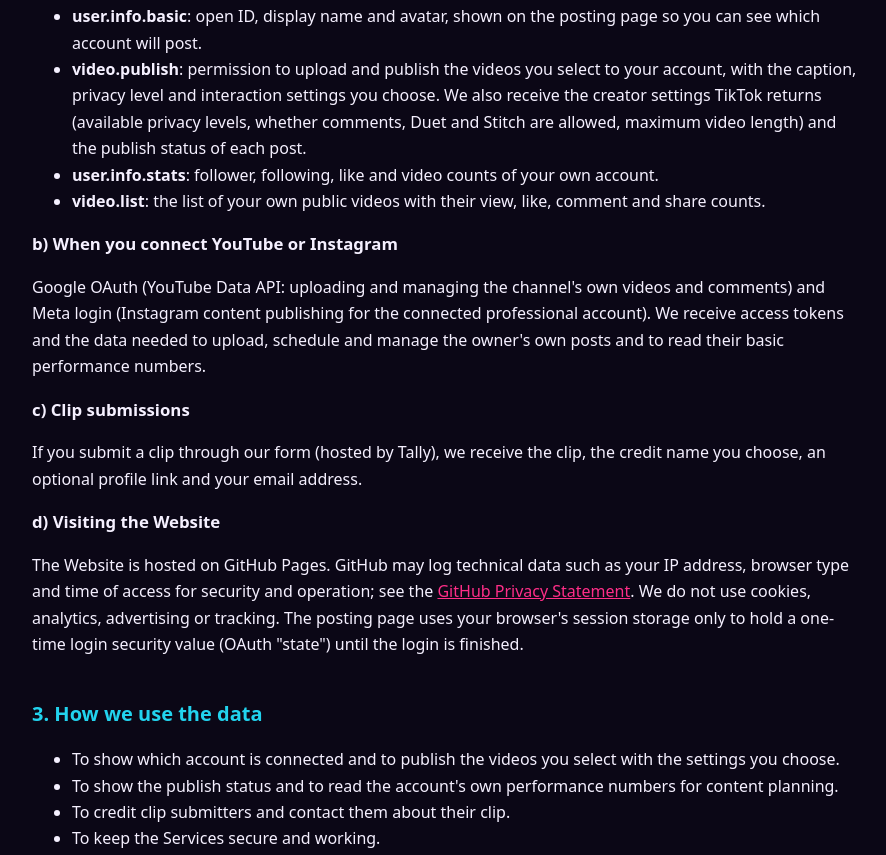
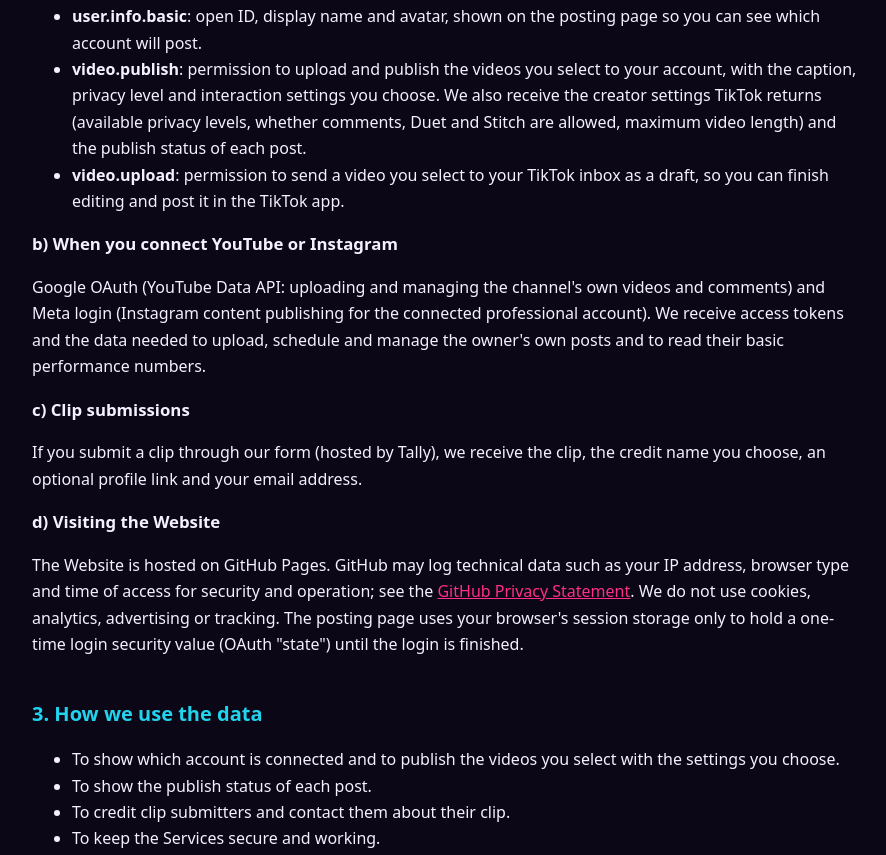
Before and after one commit to gabriel-ags/ddogtavi, a plain HTML site: page privacy.html in a window 1280 px wide. Shown: the part 654-1509 px from the top of the page, without its empty margins (194-1080 px from the left). Drawn offline with Linux system fonts and the light colour scheme.

Commit message:
TikTok: login and privacy policy use exactly the requested scopes (user.info.basic, video.publish, video.upload)
Co-Authored-By: Claude Opus 5.5 <noreply@anthropic.com>

```diff
--- a/privacy.html
+++ b/privacy.html
@@ -12,8 +12,7 @@
 <ul>
 <li><b>user.info.basic</b>: open ID, display name and avatar, shown on the posting page so you can see which account will post.</li>
 <li><b>video.publish</b>: permission to upload and publish the videos you select to your account, with the caption, privacy level and interaction settings you choose. We also receive the creator settings TikTok returns (available privacy levels, whether comments, Duet and Stitch are allowed, maximum video length) and the publish status of each post.</li>
-<li><b>user.info.stats</b>: follower, following, like and video counts of your own account.</li>
-<li><b>video.list</b>: the list of your own public videos with their view, like, comment and share counts.</li>
+<li><b>video.upload</b>: permission to send a video you select to your TikTok inbox as a draft, so you can finish editing and post it in the TikTok app.</li>
 </ul>
 <h3>b) When you connect YouTube or Instagram</h3>
 <p>Google OAuth (YouTube Data API: uploading and managing the channel's own videos and comments) and Meta login (Instagram content publishing for the connected professional account). We receive access tokens and the data needed to upload, schedule and manage the owner's own posts and to read their basic performance numbers.</p>
@@ -25,7 +24,7 @@
 <h2>3. How we use the data</h2>
 <ul>
 <li>To show which account is connected and to publish the videos you select with the settings you choose.</li>
-<li>To show the publish status and to read the account's own performance numbers for content planning.</li>
+<li>To show the publish status of each post.</li>
 <li>To credit clip submitters and contact them about their clip.</li>
 <li>To keep the Services secure and working.</li>
 </ul>
@@ -42,7 +41,7 @@
 <li>Access and refresh tokens are stored only on the owner's own computer, never on the Website or a public server, and are sent to the platforms only over encrypted HTTPS connections.</li>
 <li>The app's client secret never leaves the owner's computer.</li>
 <li>Tokens are kept until access is revoked or the account is disconnected, and are then deleted. TikTok access tokens expire after 24 hours, refresh tokens after 365 days.</li>
-<li>Account and video statistics are kept for up to 24 months for content planning, then deleted.</li>
+
 <li>Clip submissions are kept while the clip is published and are deleted on request.</li>
 </ul>
 
```
Also changed, not shown: tiktok/index.html (+1 -1 lines).
